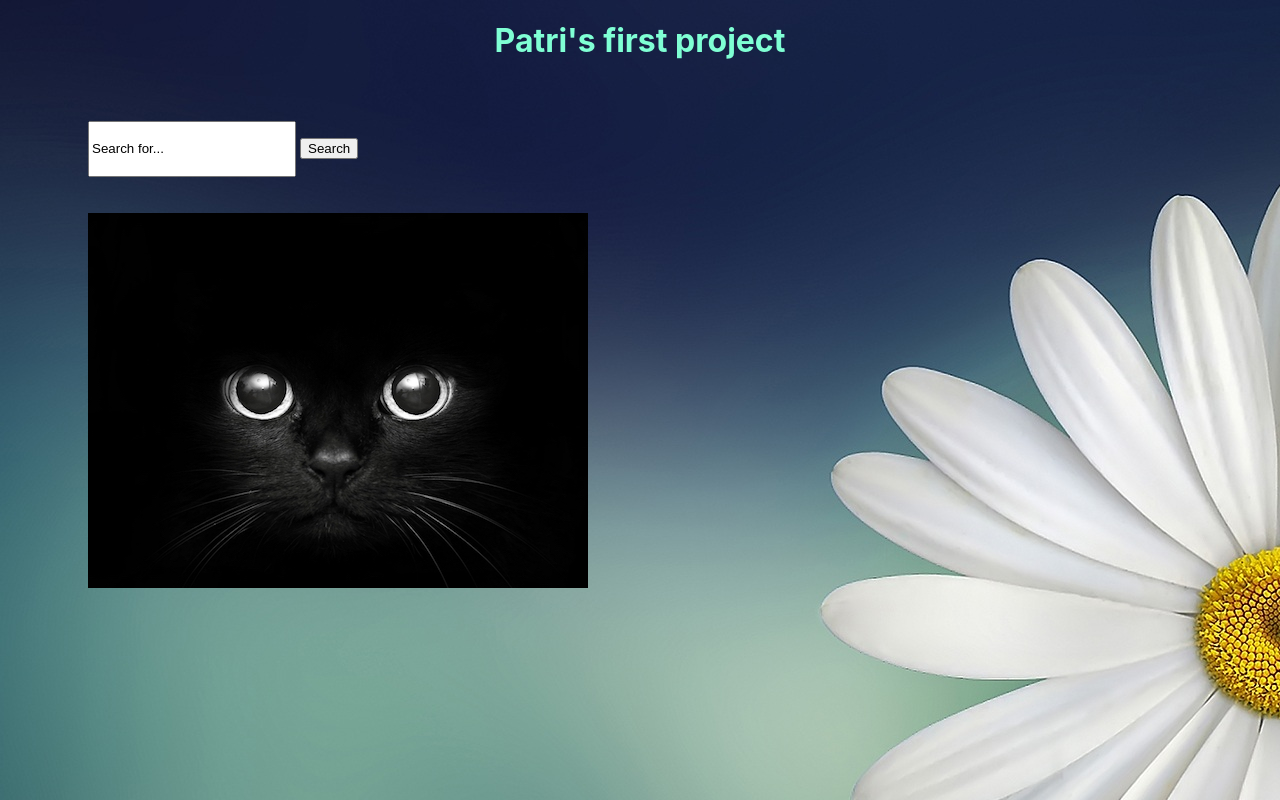
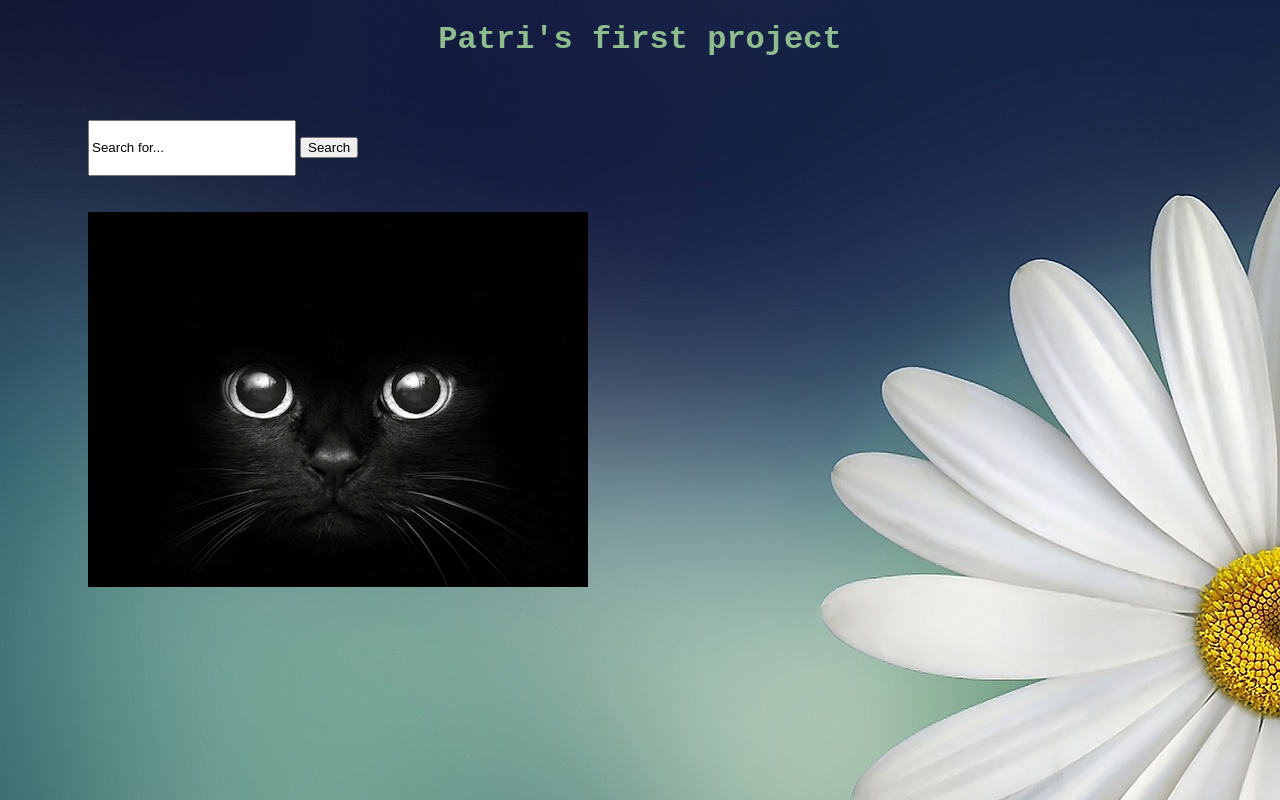
Before and after one commit to patriciastanca/project1, a website: page frontend/index.html in a window 1280 px wide. Drawn offline with nearby package versions, Linux system fonts and the light colour scheme.

Commit message:
colour changes

```diff
--- a/frontend/index.html
+++ b/frontend/index.html
@@ -6,7 +6,7 @@
     </head>
 
     <body>
-        <h1 style="color:aquamarine; text-align:center; font-family:-apple-system, BlinkMacSystemFont, 'Segoe UI', Roboto, Oxygen, Ubuntu, Cantarell, 'Open Sans', 'Helvetica Neue', sans-serif">Patri's first project</h1>
+        <h1 style="color:darkseagreen; text-align:center; font-family:Courier New, Courier, monospace">Patri's first project</h1>
 
         <div class="page-elements">
             <!--label for="text">Search</label-->
```
